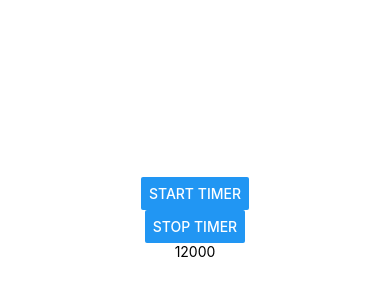
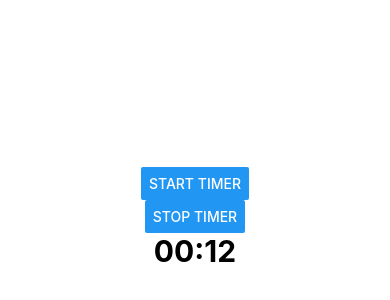
Before and after one commit to Solymaz/pomodoro, a React Native app: screen / in a window 390 px wide. Shown: the part 204-504 px from the top of the page. Built offline with nearby package versions, Linux system fonts and the light colour scheme.

Commit message:
timerDisplay component

```diff
--- a/App.tsx
+++ b/App.tsx
@@ -1,6 +1,7 @@
 import { StatusBar } from "expo-status-bar";
 import { useState } from "react";
 import { StyleSheet, Text, View, Button } from "react-native";
+import TimerDisplay from "./TimerDisplay";
 
 const FOCUS_TIME_MINUTES = 0.2 * 60 * 1000;
 const BREAK_TIME_MINUTES = 0.2 * 60 * 1000;
@@ -17,12 +18,13 @@ export default function App() {
       clearInterval(timerInterval);
     }
   };
+  const timerDate = new Date(timerCount);
   return (
     <View style={styles.container}>
       <StatusBar style="auto" />
       <Button title="Start timer" onPress={() => startTimer()} />
       <Button title="Stop timer" onPress={() => stopTimer()} />
-      <Text>{timerCount}</Text>
+      <TimerDisplay timerDate={timerDate} />
     </View>
   );
 }
--- /dev/null
+++ b/TimerDisplay.tsx
@@ -0,0 +1,24 @@
+import React from "react";
+import { StyleSheet, Text, View } from "react-native";
+
+type Props = {
+  timerDate: Date;
+};
+
+export default function TimerDisplay({ timerDate }: Props): JSX.Element {
+  return (
+    <View>
+      <Text style={styles.styledText}>
+        {timerDate.getMinutes().toString().padStart(2, "0")}:
+        {timerDate.getSeconds().toString().padStart(2, "0")}
+      </Text>
+    </View>
+  );
+}
+
+const styles = StyleSheet.create({
+  styledText: {
+    fontSize: 30,
+    fontWeight: "700",
+  },
+});
```
